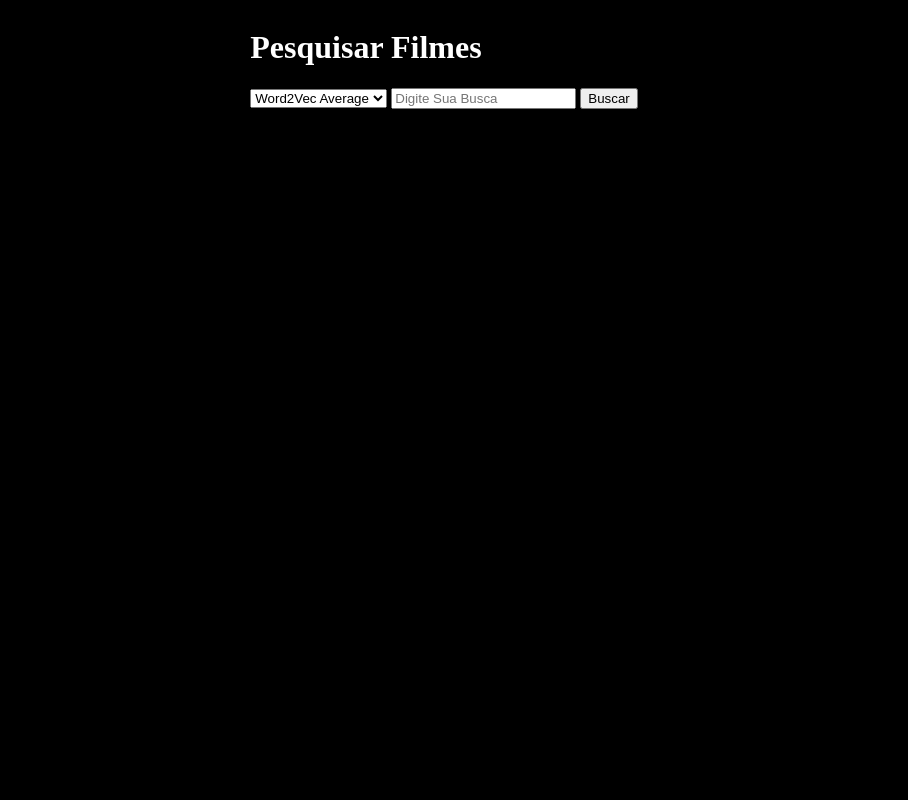
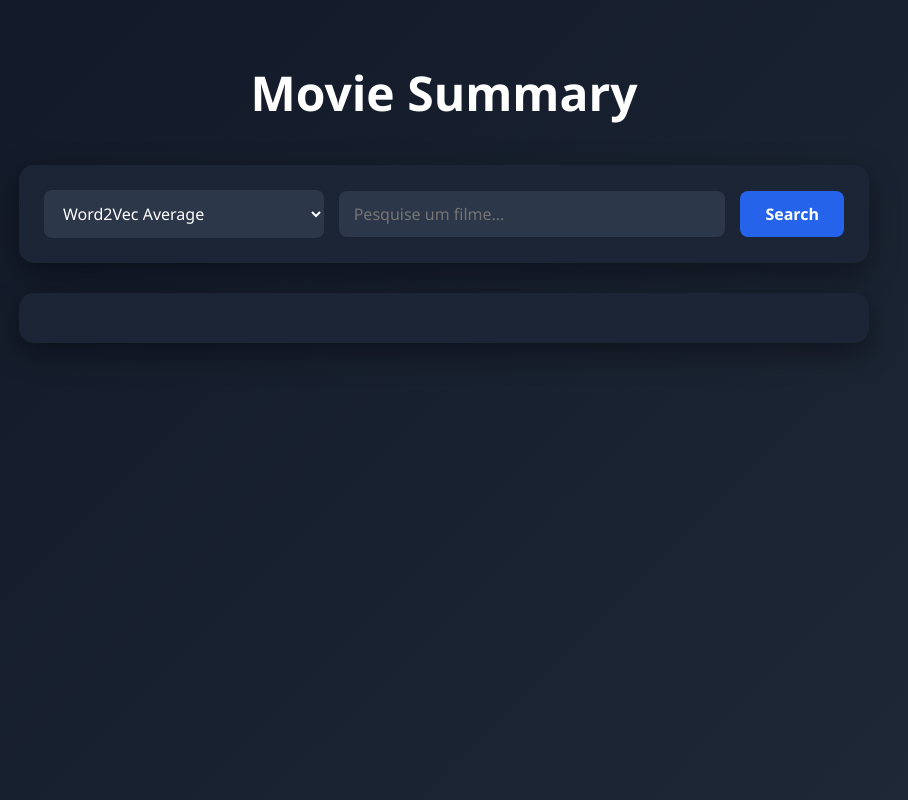
Before and after one commit to suzanassm/Movie-Summary-PAA, a Flask app: page / in a window 1280 px wide. Shown: the whole page, without its empty margins (196-1104 px from the left). Run offline with Flask 3, Linux system fonts and the light colour scheme; parts of the project's set-up code (start-up, migrations or seed data) failed here and were passed over.

Commit message:
finalizando a página de busca

```diff
--- a/static/script.js
+++ b/static/script.js
@@ -1,56 +1,59 @@
 async function buscar() {
     const query = document.getElementById("query").value;
     const metodo = document.getElementById("metodos").value;
-    let response;
 
-    if (metodo != "tfidf") {
-        response = await fetch("/ask", {
+    const endpoint = metodo !== "tfidf" ? "/ask" : "/search";
+
+    const carregamento = document.getElementById("carregamento");
+    const resultado = document.getElementById("resultado");
+
+
+    try {
+        carregamento.style.display = "block";
+        const response = await fetch(endpoint, {
             method: "POST",
             headers: {
                 "Content-Type": "application/json"
             },
             body: JSON.stringify({
-                query: query,
-                method: metodo,
+                query,
+                method: metodo
             })
         });
 
         const data = await response.json();
         console.log(data);
 
-        document.getElementById("resultado").innerHTML = `
+        let html = "";
+
+        if (metodo !== "tfidf") {
+            html = `
                 <h2>Resposta:</h2>
                 <p>${data.answer}</p>
 
                 <h3>Filmes encontrados:</h3>
                 <ul>
-                ${data.movies_found.map(movie => `<li>${movie}</li>`).join("")}
+                    ${(data.movies_found || [])
+                        .map(movie => `<div class="movie-card">${movie}</div>`)
+                        .join("")}
                 </ul>
             `;
-
-    }
-    else {
-        response = await fetch("/search", {
-            method: "POST",
-            headers: {
-                "Content-Type": "application/json"
-            },
-            body: JSON.stringify({
-                query: query,
-                method: metodo,
-            })
-        });
-
-        const data = await response.json();
-        console.log(data);
-
-        document.getElementById("resultado").innerHTML = `
-
+        } else {
+            html = `
                 <h2>Filmes encontrados:</h2>
                 <ul>
-                ${data.results.map(movie => `<li>${movie}</li>`).join("")}
+                        ${(data.results || [])
+                            .map(movie => `<div class="movie-card">${movie}</div>`)
+                            .join("")}
                 </ul>
             `;
+        }
 
+        document.getElementById("resultado").innerHTML = html;
+
+    } catch (error) {
+        console.error("Erro na busca:", error);
+    } finally {
+        carregamento.style.display = "none"
     }
 }
--- a/static/style.css
+++ b/static/style.css
@@ -1,7 +1,189 @@
-html {
-    background-color: #000000;
-    color: #FFFFFF;
-    display: flex;
-    flex-direction: column;
-    align-items: center;
+*{
+    margin:0;
+    padding:0;
+    box-sizing:border-box;
+    font-family:Segoe UI, Arial, sans-serif;
 }
+
+body{
+    background:linear-gradient(135deg,#111827,#1f2937);
+    color:white;
+
+    min-height:100vh;
+
+    display:flex;
+    justify-content:center;
+    align-items:flex-start;
+
+    padding:60px 20px;
+}
+
+.container{
+    width:100%;
+    max-width:850px;
+}
+
+#cabecalho{
+    text-align:center;
+    margin-bottom:40px;
+}
+
+#cabecalho h1{
+    font-size:3rem;
+    margin-bottom:10px;
+}
+
+#cabecalho p{
+    color:#b9c0cc;
+}
+
+#pesquisa{
+    background:#1b2535;
+    border-radius:15px;
+    padding:25px;
+
+    display:flex;
+    gap:15px;
+    align-items:center;
+
+    box-shadow:0 10px 30px rgba(0,0,0,.4);
+
+    margin-bottom:30px;
+}
+
+select,
+input{
+    flex:1;
+
+    padding:12px 15px;
+
+    border:none;
+    border-radius:8px;
+
+    background:#2c374a;
+    color:white;
+
+    font-size:16px;
+}
+
+select{
+    flex:0.7;
+}
+
+input:focus,
+select:focus{
+    outline:none;
+    box-shadow:0 0 0 2px #3b82f6;
+}
+
+button{
+    padding:12px 25px;
+
+    border:none;
+    border-radius:8px;
+
+    background:#2563eb;
+    color:white;
+
+    cursor:pointer;
+
+    font-size:16px;
+    font-weight:bold;
+
+    transition:.2s;
+}
+
+button:hover{
+    background:#1d4ed8;
+    transform:translateY(-2px);
+}
+
+button:active{
+    transform:translateY(0);
+}
+
+#carregamento{
+    text-align:center;
+    margin:20px 0;
+    color:#60a5fa;
+    font-size:18px;
+}
+
+#resultado{
+    background:#1b2535;
+
+    border-radius:15px;
+
+    padding:25px;
+
+    box-shadow:0 10px 30px rgba(0,0,0,.4);
+
+    line-height:1.7;
+}
+
+#resultado h2,
+#resultado h3{
+    margin-bottom:10px;
+}
+
+#resultado ul{
+    list-style:none;
+}
+
+#resultado li{
+    background:#2c374a;
+
+    margin:10px 0;
+
+    padding:12px;
+
+    border-radius:8px;
+
+    transition:.2s;
+}
+
+#resultado li:hover{
+    background:#374151;
+    transform:translateX(5px);
+}
+
+.movie-card{
+    background:#2c374a;
+    border-left:5px solid #3b82f6;
+
+    padding:15px;
+
+    margin:10px 0;
+
+    border-radius:10px;
+
+    transition:.2s;
+}
+
+.movie-card:hover{
+    background:#374151;
+    transform:translateY(-2px);
+}
+
+#carregamento{
+    display:flex;
+    justify-content:center;
+    align-items:center;
+    gap:12px;
+    margin:20px 0;
+}
+
+.animacao{
+    width:22px;
+    height:22px;
+    border:3px solid #3b82f6;
+    border-top:3px solid transparent;
+    border-radius:50%;
+    animation:spin 1s linear infinite;
+}
+
+@keyframes spin{
+    to{
+        transform:rotate(360deg);
+    }
+}
--- a/templates/index.html
+++ b/templates/index.html
@@ -5,17 +5,36 @@
         <link rel="stylesheet" href="{{ url_for('static', filename='style.css') }}">
     </head>
     <body>
-        <h1>Pesquisar Filmes</h1>
+        <div class="container">
 
+            <div id="cabecalho">
+                <h1>Movie Summary</h1>
+            </div>
+
+            <div id="pesquisa">
                 <select name="metodos" id="metodos">
                     <option value="w2v">Word2Vec Average</option>
                     <option value="hnsw">HNSW Search</option>
                     <option value="tfidf">TF-IDF</option>
                 </select>
-        <input type="text" id="query" placeholder="Digite Sua Busca">
-        <button onclick="buscar()">Buscar</button>
+
+                <input
+                    type="text"
+                    id="query"
+                    placeholder="Pesquise um filme..."
+                >
+
+                <button onclick="buscar()">Search</button>
+            </div>
+
+            <div id="carregamento" style="display:none">
+                <div class="animacao"></div>
+                Pesquisando...
+            </div>
 
             <div id="resultado"></div>
+
+        </div>
 
         <script src="{{ url_for('static', filename='script.js') }}"></script>
     </body>
```
Lines whose indentation alone changed are shown as unchanged.
